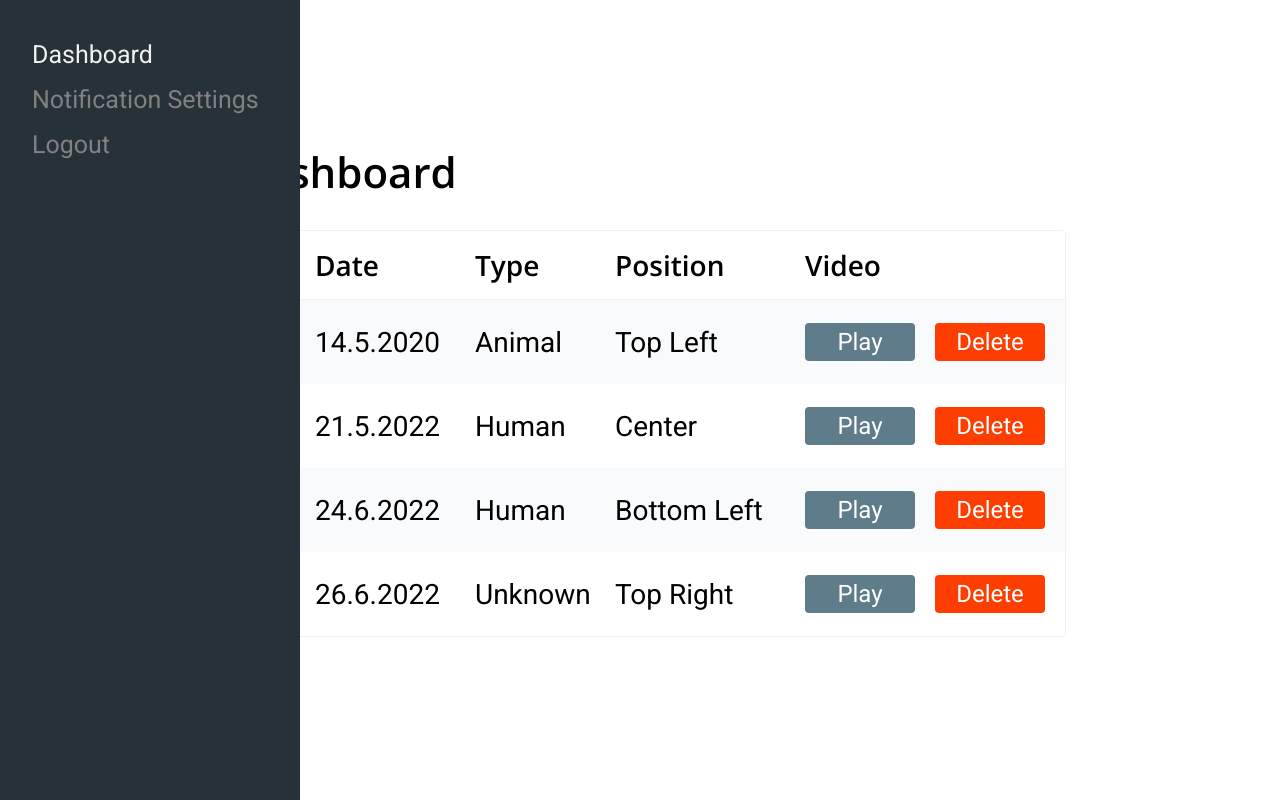
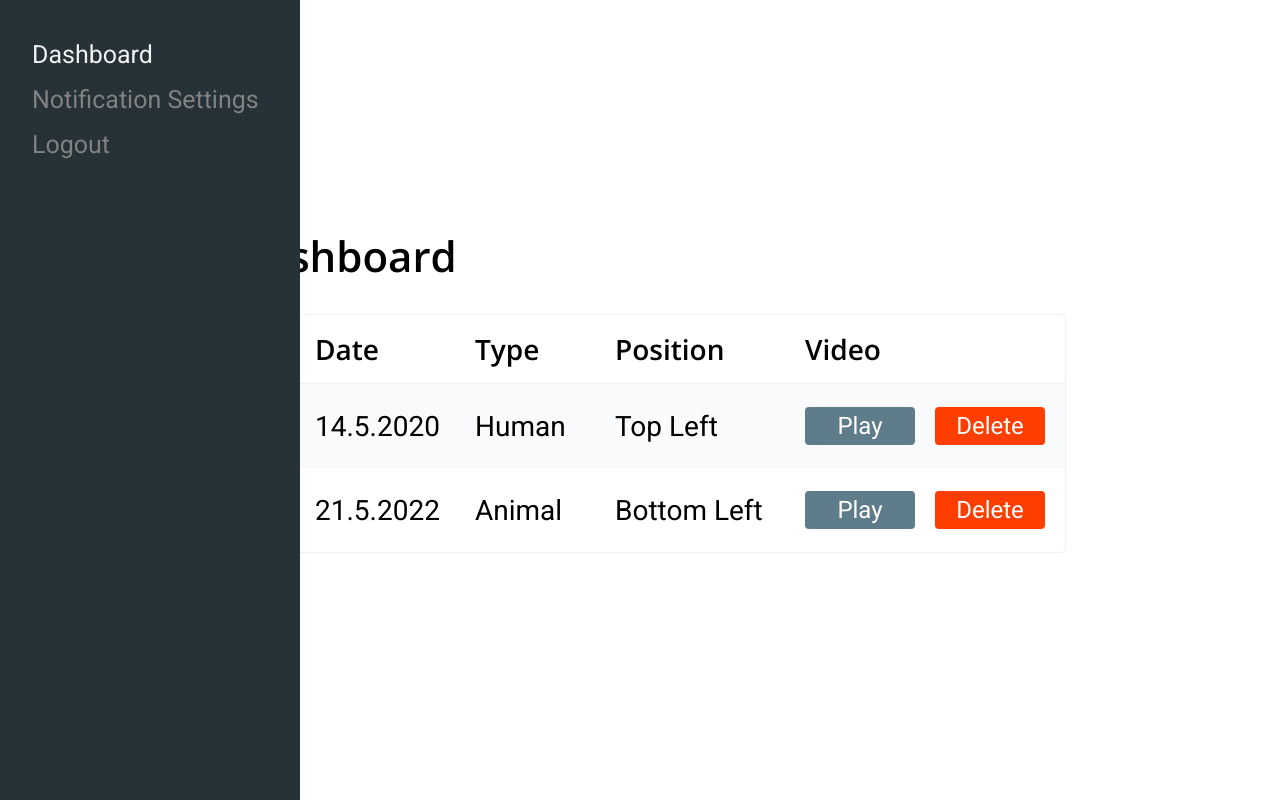
Before and after one commit to knez/sentinel, a Flask app: page /dashboard in a window 1280 px wide. Run offline with Flask 2, Linux system fonts and the light colour scheme; a user stored in the database is signed in; data comes from the database, SQL or seed files in the repository; both versions use the stored data as it was after the commit.

Commit message:
Dynamically populate dashboard content

```diff
--- a/dashboard/main.py
+++ b/dashboard/main.py
@@ -1,6 +1,6 @@
 from flask import Blueprint, render_template, redirect, url_for, request
 from flask_login import login_required, current_user
-from .models import User
+from .models import User, Video
 from . import db
 
 main = Blueprint('main', __name__)
@@ -12,7 +12,8 @@ def index():
 @main.route('/dashboard')
 @login_required
 def dashboard():
-    return render_template('dashboard.html')
+    videos = Video.query.all()
+    return render_template('dashboard.html', videos=videos)
 
 @main.route('/dashboard/notifications')
 @login_required
--- a/dashboard/templates/dashboard.html
+++ b/dashboard/templates/dashboard.html
@@ -22,38 +22,16 @@
         <span class="video">Video</span>
         <span class="delete"></span>
       </li>
-      <li class="diff-row">
-        <span class="id">1</span>
-        <span class="date">14.5.2020</span>
-        <span class="type">Animal</span>
-        <span class="position">Top Left</span>
+      {% for v in videos %}
+      <li class={{ '' if v.id % 2 == 0 else 'diff-row' }}>
+        <span class="id">{{ v.id }} </span>
+        <span class="date">{{ v.date }}</span>
+        <span class="type">{{ v.kind }}</span>
+        <span class="position">{{ v.position }}</span>
         <span class="video"><button id="video-1" class="play">Play</button></span>
         <span class="delete"><a href="#url" target="_blank">Delete</a></span>
       </li>
-      <li>
-        <span class="id">2</span>
-        <span class="date">21.5.2022</span>
-        <span class="type">Human</span>
-        <span class="position">Center</span>
-        <span class="video"><button id="video-2" class="play">Play</button></span>
-        <span class="delete"><a href="#url" target="_blank">Delete</a></span>
-      </li>
-      <li class="diff-row">
-        <span class="id">3</span>
-        <span class="date">24.6.2022</span>
-        <span class="type">Human</span>
-        <span class="position">Bottom Left</span>
-        <span class="video"><button id="video-3" class="play">Play</button></span>
-        <span class="delete"><a href="#url" target="_blank">Delete</a></span>
-      </li>
-      <li>
-        <span class="id">4</span>
-        <span class="date">26.6.2022</span>
-        <span class="type">Unknown</span>
-        <span class="position">Top Right</span>
-        <span class="video"><button id="video-4" class="play">Play</button></span>
-        <span class="delete"><a href="#url" target="_blank">Delete</a></span>
-      </li>
+      {% endfor %}
     </ul>
   </li>
 </ul>
```
Also changed, not shown: dashboard/models.py (+7 -0 lines), dashboard/db.sqlite.
